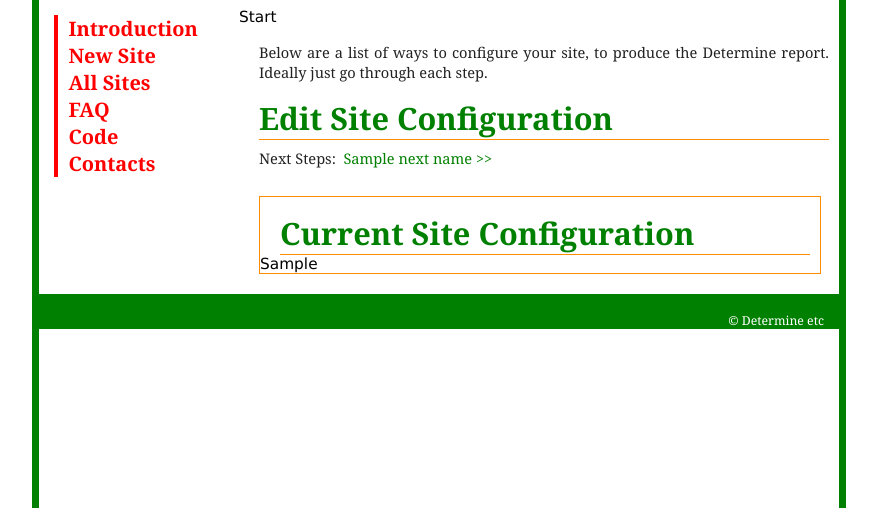
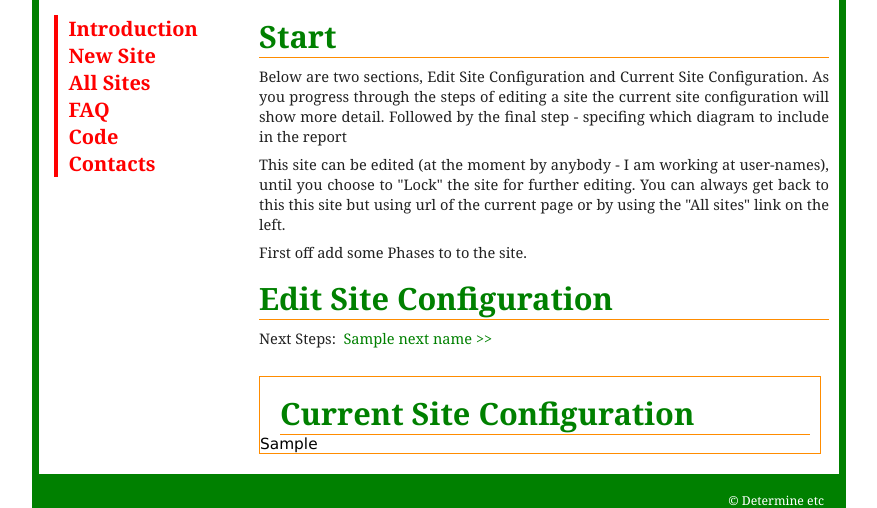
Before and after one commit to bmsleight/determine, a Django app: template django/determine/templates/forms/start.html in a window 1280 px wide. Shown: the part 191-699 px from the top of the page, without its empty margins (201-1078 px from the left). Run offline with Django 3.2, Linux system fonts and the light colour scheme; the template is opened without the code that fills it: most values are stand-ins (such as "Sample title", 1, 10 or a date in 2020).

Commit message:
Locking sites and adding flatpages

```diff
--- a/django/determine/settings.py
+++ b/django/determine/settings.py
@@ -65,6 +65,7 @@ MIDDLEWARE_CLASSES = (
     'django.middleware.common.CommonMiddleware',
     'django.contrib.sessions.middleware.SessionMiddleware',
     'django.contrib.auth.middleware.AuthenticationMiddleware',
+    'django.contrib.flatpages.middleware.FlatpageFallbackMiddleware',
 )
 
 ROOT_URLCONF = 'determine.urls'
@@ -83,4 +84,5 @@ INSTALLED_APPS = (
     'django.contrib.sites',
     'determine.web',
     'django.contrib.admin',
+    'django.contrib.flatpages',
 )
--- a/django/determine/templates/base.html
+++ b/django/determine/templates/base.html
@@ -45,9 +45,9 @@ input.ig
 						<li><a href="/">&nbsp; Introduction</a></li>
 						<li><a href="/new-site/">&nbsp; New Site</a></li>
 						<li><a href="/all-sites/">&nbsp; All Sites</a></li>
-						<li><a href="#">&nbsp; FAQ</a></li>
+						<li><a href="/faq/">&nbsp; FAQ</a></li>
 						<li><a href="http://code.google.com/p/determine/">&nbsp; Code</a></li>
-						<li><a href="#">&nbsp; Contacts</a></li>
+						<li><a href="/contacts/">&nbsp; Contacts</a></li>
 					</ul>
 					<br/>
 <!--					<p class="menu_title">&nbsp; Site News</p>
--- a/django/determine/templates/forms/report.html
+++ b/django/determine/templates/forms/report.html
@@ -8,4 +8,9 @@
 <li><a href='../report/pdf/normal'>Normal pdf report of {{siteRecord.title}}</a></li>
 <li><a href='../report/pdf/full'>Full pdf report of {{siteRecord.title}}</a> (This takes ~1min to produce)</li>
 </ul>
+{% if siteRecord.locked %}
+  <p>&nbsp;</p>
+{% else %}
+    <p><a href='../lock/'>Lock site against further edits.</a></p>
+{% endif %}
 {% endblock %}
--- a/django/determine/templates/forms/start.html
+++ b/django/determine/templates/forms/start.html
@@ -1,6 +1,16 @@
 {% extends "forms/base_forms.html" %}
 {% block title %}{{siteRecord.title}} - Start{% endblock %}
 {% block forms %}
-<p><div class="formheading">Start</div></p>
-<p>Below are a list of ways to configure your site, to produce the Determine report. Ideally just go through each step.</p>
+<h3>Start</h3>
+<p>Below are two sections, Edit Site Configuration and Current Site Configuration.
+As you progress through the steps of editing a site the current site
+configuration will show more detail. Followed by the final step - specifing
+which diagram to include in the report</p>
+
+<p>This site can be edited (at the moment by anybody - I am working at
+user-names), until you choose to "Lock" the site for further editing.
+You can always get back to this this site but using url of the current
+page or by using the "All sites" link on the left.</p>
+
+<p>First off add some Phases to to the site. </p>
 {% endblock %}
--- a/django/determine/urls.py
+++ b/django/determine/urls.py
@@ -16,6 +16,7 @@ baseDelays = base + r'delays/$'
 baseDiagrams = base + r'diagrams/$'
 basediagramEdit = base + r'diagrams/edit/(?P<diagramIndex>\w{1,2})/$'
 baseReport = base + r'report/$'
+baseLock = base + r'lock/$'
 baseReportPdf = base + r'report/pdf/(?P<pdfType>[-\w]+)/$'
 
 
@@ -46,6 +47,7 @@ urlpatterns = patterns('',
     # Scrub the above - just add a new diagram then use the edit feature
     # Edit an existing diagram - with a link when finished to ../
     (basediagramEdit, 'determine.web.views.diagramEdit'),
+    (baseLock, 'determine.web.views.lock'),
     (baseReport, 'determine.web.views.report'),
     (baseReportPdf, 'determine.web.views.reportPdf'),
 
```
Also changed, not shown: django/determine/templates/flatpages/default.html (added, +7 -0 lines), django/determine/templates/forms/lock.html (added, +14 -0 lines), django/determine/web/views.py (+26 -1 lines), django/determine/determine.db (deleted).
